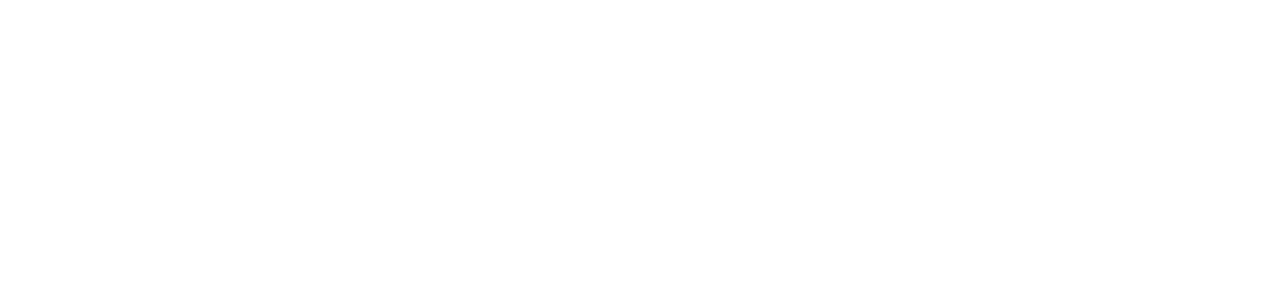
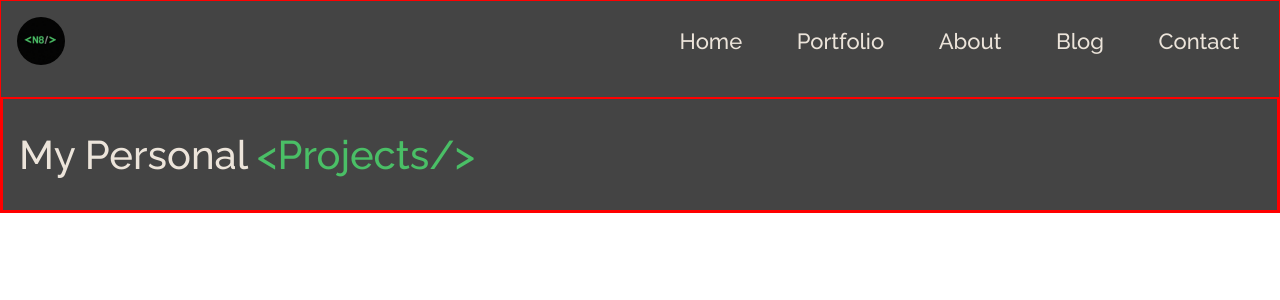
Before and after one commit to Simpleboi/personal-portfolio, a React (Vite) app: page /portfolio in a window 1280 px wide. Before the commit this address had no page. Shown: the top 300 px of the page. Built offline with nearby package versions, Linux system fonts and the light colour scheme; a web font is replaced by a local one.

Commit message:
Some minor changes

```diff
--- a/src/App.tsx
+++ b/src/App.tsx
@@ -6,6 +6,7 @@
 import { Blog } from "./pages/Blog";
 import { BrowserRouter, Routes, Route } from "react-router-dom";
 import { BlogPostDetails } from "./pages/Blog";
+import { Portfolio } from "./pages/Portfolio";
 
 function App() {
   return (
@@ -17,6 +18,7 @@
         <Route path="/contact" element={<Contact />}></Route>
         <Route path="/about" element={<About />}></Route>
         <Route path="/skills" element={<Skills />}></Route>
+        <Route path="/portfolio" element={<Portfolio />}></Route>
       </Routes>
     </BrowserRouter>
   );
--- /dev/null
+++ b/src/pages/Portfolio.tsx
@@ -0,0 +1,14 @@
+import { Nav } from "../components/nav";
+import "../styles/portfolio.scss";
+
+export const Portfolio = () => {
+  return (
+    <section className="portfolio-container">
+      <Nav />
+      <div className="port-header">
+        <h1>My Personal <span>&lt;Projects/&gt;</span></h1>
+      </div>
+      <div className="port-items"></div>
+    </section>
+  );
+};
--- /dev/null
+++ b/src/styles/portfolio.scss
@@ -0,0 +1,22 @@
+@use "./plug" as p;
+
+.portfolio-container {
+    border: 1px solid red;
+    background-color: p.$accent-second-bg;
+
+    .port-header {
+        border: 2px solid red;
+        margin-top: 1rem;
+        padding: 2rem 1rem;
+
+        h1 {
+            font-weight: 500;
+            font-size: 2.5rem;
+            color: p.$primary-bg;
+
+            span {
+                color: p.$main-color;
+            }
+        }
+    }
+}
```
